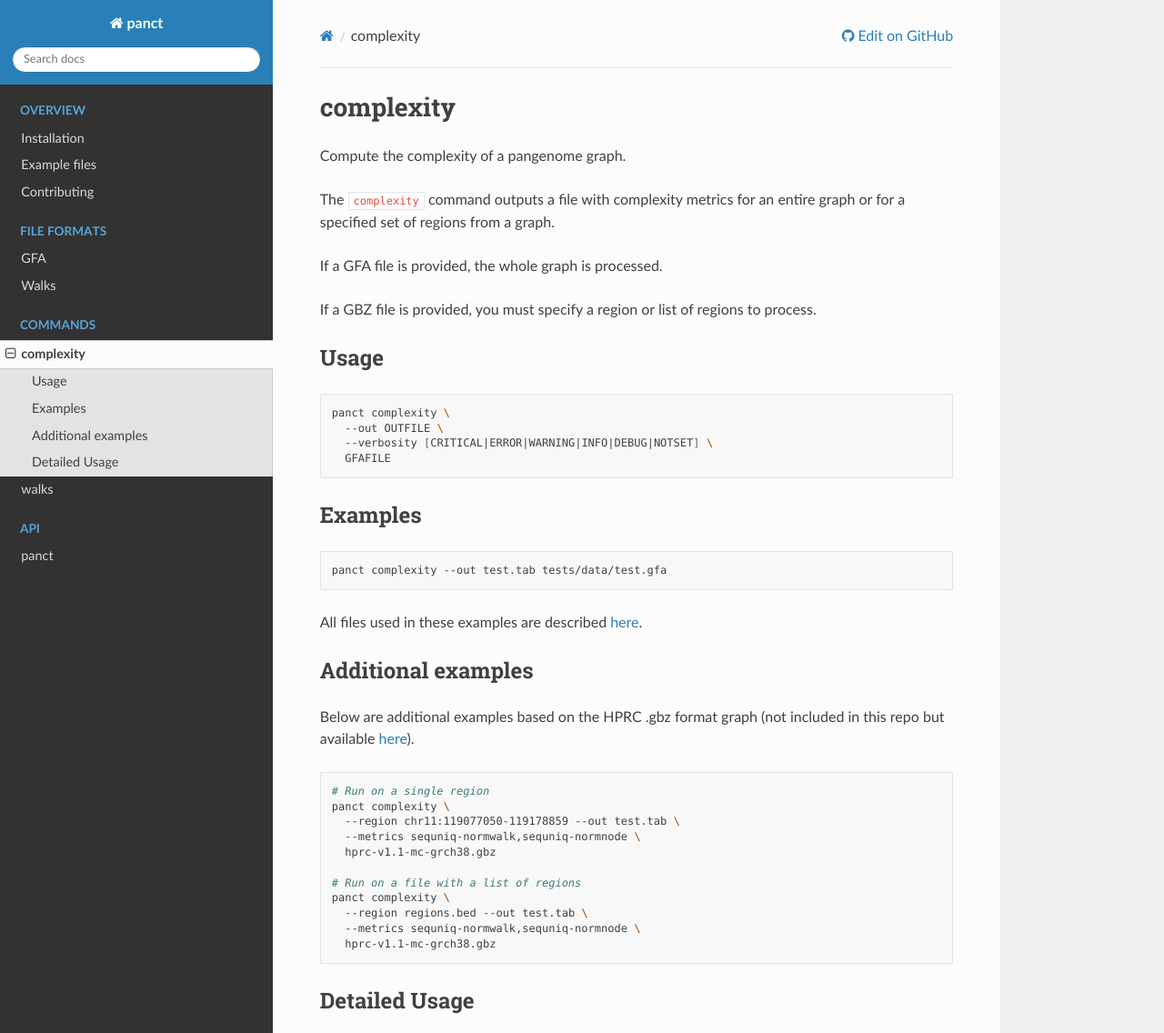
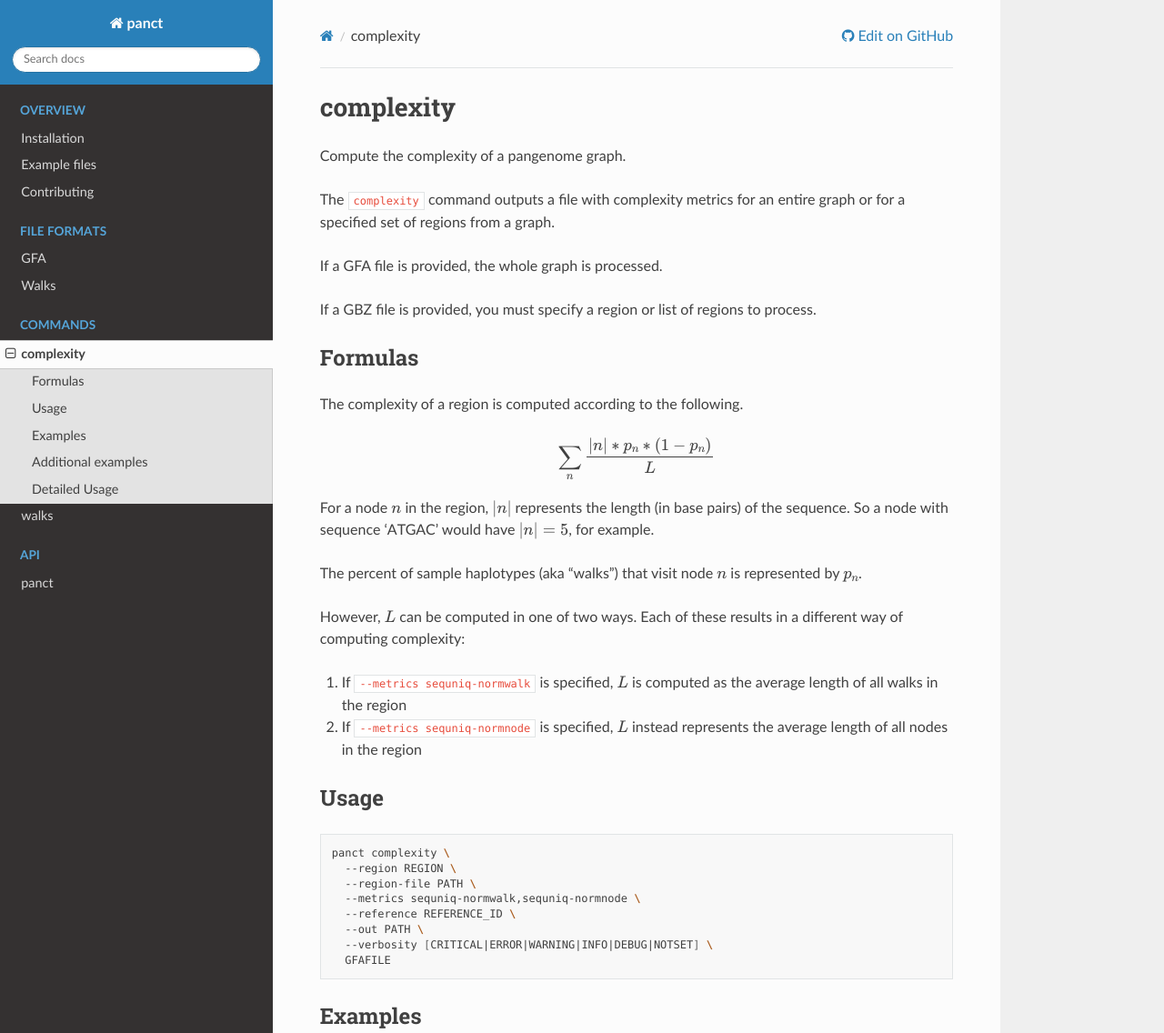
Before and after one commit to CAST-genomics/panCT, a Sphinx documentation site: the page built from docs/commands/complexity.rst, in a window 1280 px wide and 1400 px high, cut to the strip 0-1136 px from the top of the window. Shown: the whole strip at 91% size. Built offline with Sphinx 7.4.7 and the Read the Docs theme 3.1.0, drawn with Linux system fonts in a browser that asks for light colours.

Commit message:
document complexity formula in complexity cmd docs

```diff
--- a/docs/commands/complexity.rst
+++ b/docs/commands/complexity.rst
@@ -12,12 +12,33 @@ If a GFA file is provided, the whole graph is processed.
 
 If a GBZ file is provided, you must specify a region or list of regions to process.
 
+Formulas
+~~~~~~~~
+The complexity of a region is computed according to the following.
+
+.. math::
+
+  \sum_n \frac{|n|*p_n*(1-p_n)}L
+
+For a node :math:`n` in the region, :math:`|n|` represents the length (in base pairs) of the sequence. So a node with sequence 'ATGAC' would have :math:`|n|=5`, for example.
+
+The percent of sample haplotypes (aka "walks") that visit node :math:`n` is represented by :math:`p_n`.
+
+However, :math:`L` can be computed in one of two ways. Each of these results in a different way of computing complexity:
+
+1. If ``--metrics sequniq-normwalk`` is specified, :math:`L` is computed as the average length of all walks in the region
+2. If ``--metrics sequniq-normnode`` is specified, :math:`L` instead represents the average length of all nodes in the region
+
 Usage
 ~~~~~
 .. code-block:: bash
 
   panct complexity \
-    --out OUTFILE \
+    --region REGION \
+    --region-file PATH \
+    --metrics sequniq-normwalk,sequniq-normnode \
+    --reference REFERENCE_ID \
+    --out PATH \
     --verbosity [CRITICAL|ERROR|WARNING|INFO|DEBUG|NOTSET] \
     GFAFILE
 
--- a/docs/commands/walks.rst
+++ b/docs/commands/walks.rst
@@ -13,7 +13,7 @@ Usage
 .. code-block:: bash
 
   panct walks \
-    --out OUTFILE \
+    --out PATH \
     --verbosity [CRITICAL|ERROR|WARNING|INFO|DEBUG|NOTSET] \
     GFAFILE
 
```
Also changed, not shown: .devcontainer.json, 2 other files.
